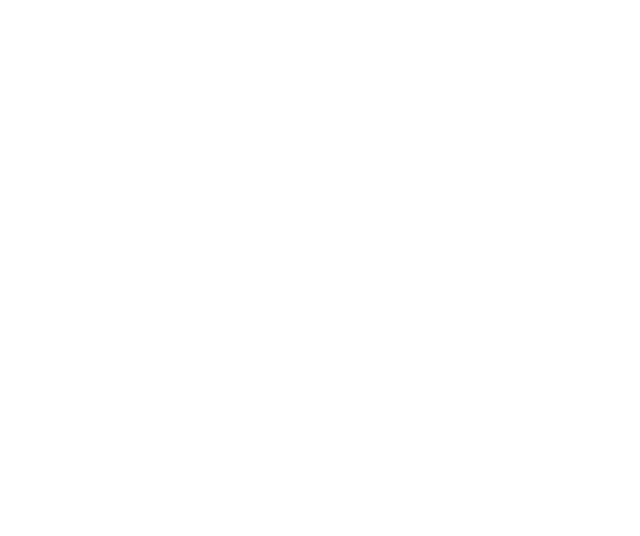
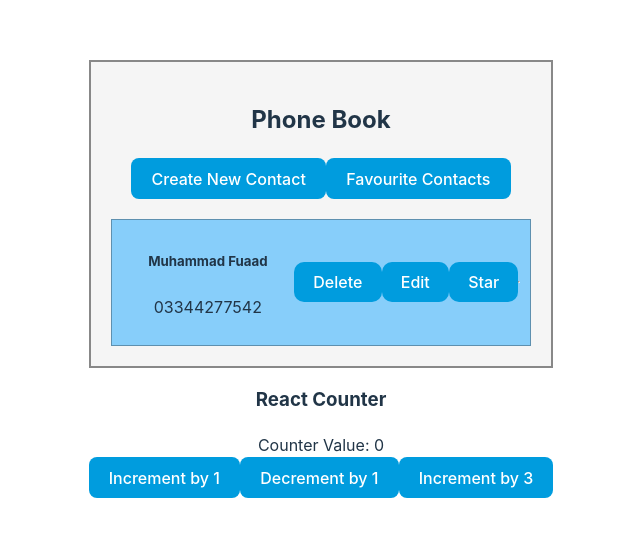
Before and after one commit to muhammadfuaad/react_practice_2, a React (Vite) app: page / in a window 1280 px wide. Shown: the part 144-680 px from the top of the page, without its empty margins (319-959 px from the left). Built offline with nearby package versions, Linux system fonts and the light colour scheme.

Commit message:
modifid the code

```diff
--- a/src/App.jsx
+++ b/src/App.jsx
@@ -1,15 +1,19 @@
 import './App.css'
 import Calculator from './components/Calculator/Calculator'
-import IndexPage from './components/PhoneBook(Static)/IndexPage'
+import { Counter } from './components/Counter/Counter'
+import IndexPageStatic from './components/PhoneBook(Static)/IndexPageStatic'
+import IndexPage from './components/PhoneBook(Static)/IndexPageStatic'
 import TicTacToe from './components/TicTacToe/TicTacToe'
 
 function App() {
 
   return (
     <>
-      {/* <IndexPage /> */}
+      {/* <IndexPageStatic /> */}
+      <IndexPageStatic />
       {/* <Calculator /> */}
       {/* <TicTacToe /> */}
+      <Counter />
     </>
   )
 }
--- a/src/components/Calculator/App.css
+++ b/src/components/Calculator/App.css
@@ -7,7 +7,7 @@
 
 .container {
   width: 100%;
-  height: 100vh;
+  /* height: 100vh; */
   display: flex;
   align-items: center;
   justify-content: center;
--- /dev/null
+++ b/src/components/Counter/Counter.jsx
@@ -0,0 +1,39 @@
+import React, { useState } from 'react';
+
+export function Counter() {
+  const [counterValue, setCounterValue] = useState(0);
+  console.log("page reloaded");
+
+  return (
+    <div>
+      <h3>React Counter</h3>
+      <div>
+        <div>Counter Value: {counterValue}</div>
+        <button
+          onClick={()=>{
+            setCounterValue(counterValue + 1)
+          }}
+        >
+          Increment by 1
+        </button>
+        <button
+          onClick={()=>{
+            setCounterValue(counterValue - 1)
+          }}
+        >
+          Decrement by 1
+        </button>
+        <button
+          aria-label="Increment value"
+          onClick={()=> {
+            setCounterValue((counterValue)=>counterValue+1)
+            setCounterValue((counterValue)=>counterValue+1)
+            setCounterValue((counterValue)=>counterValue+1)
+          }}
+        >
+          Increment by 3
+        </button>
+      </div>
+    </div>
+  );
+}
--- a/src/components/PhoneBook(Dynamic)/IndexPage.js
+++ b/src/components/PhoneBook(Dynamic)/IndexPageDynamic.js
@@ -2,7 +2,7 @@
 import {axios} from "@bundled-es-modules/axios";
 import React, { useState, useEffect } from "react";
 
-const IndexPage = () => {
+const IndexPageDynamic = () => {
   const [contacts, setContacts] = useState([]);
 
     const fetchData = async () => {
@@ -190,4 +190,4 @@
 
 }
 
-export default IndexPage
+export default IndexPageDynamic
--- /dev/null
+++ b/src/components/PhoneBook(Static)/App.css
@@ -0,0 +1,34 @@
+form input {
+  width: 100%;
+}
+
+.icon-holder {
+  display: flex;
+  align-items: center;
+  justify-content: center;
+  background: transparent;
+  border: 0;
+  background: blueviolet;
+    border-radius: 10px;
+    height: 40px;
+    color: white;
+}
+
+.contacts {
+  display: flex;
+  flex-direction: row;
+  border: 1px solid rgba(0, 0, 0, 0.3);
+  padding: 10px;
+  align-items: center;
+}
+
+form input {
+  background-color: transparent;
+  border: 1px solid black;
+  color: black;
+}
+
+button {
+  background-color: #009CDE !important;
+  color: white;
+}
--- a/src/components/PhoneBook(Static)/IndexPage.jsx
+++ b/src/components/PhoneBook(Static)/IndexPageStatic.jsx
@@ -1,7 +1,8 @@
 import ContactCard from "./ContactCard";
 import React, { useState, useEffect } from "react";
+import "./App.css"
 
-const IndexPage = () => {
+const IndexPageStatic = () => {
   const phoneBook = [{name: "Muhammad Fuaad", number: "03344277542"}]
   const [contacts, setContacts] = useState(phoneBook);
 
@@ -107,6 +108,7 @@
             <div className="App">
               <h2 className="header">Phone Book</h2>
               <div className="flex">
+                <div className="flex">
                   <button className="btn btn-primary">
                     <span
                       onClick={() => setShowForm(!showForm)}
@@ -115,6 +117,7 @@
                     </span>
                   </button>
                   <button onClick={()=>handleDisplayStarred()} className="btn btn-danger">{!displayStarred ? "Favourite Contacts" : "All Contacts"}</button>
+                </div>
               </div>
 
               {showForm && (
@@ -173,4 +176,4 @@
 
 }
 
-export default IndexPage
+export default IndexPageStatic
```
Lines whose indentation alone changed are shown as unchanged.
